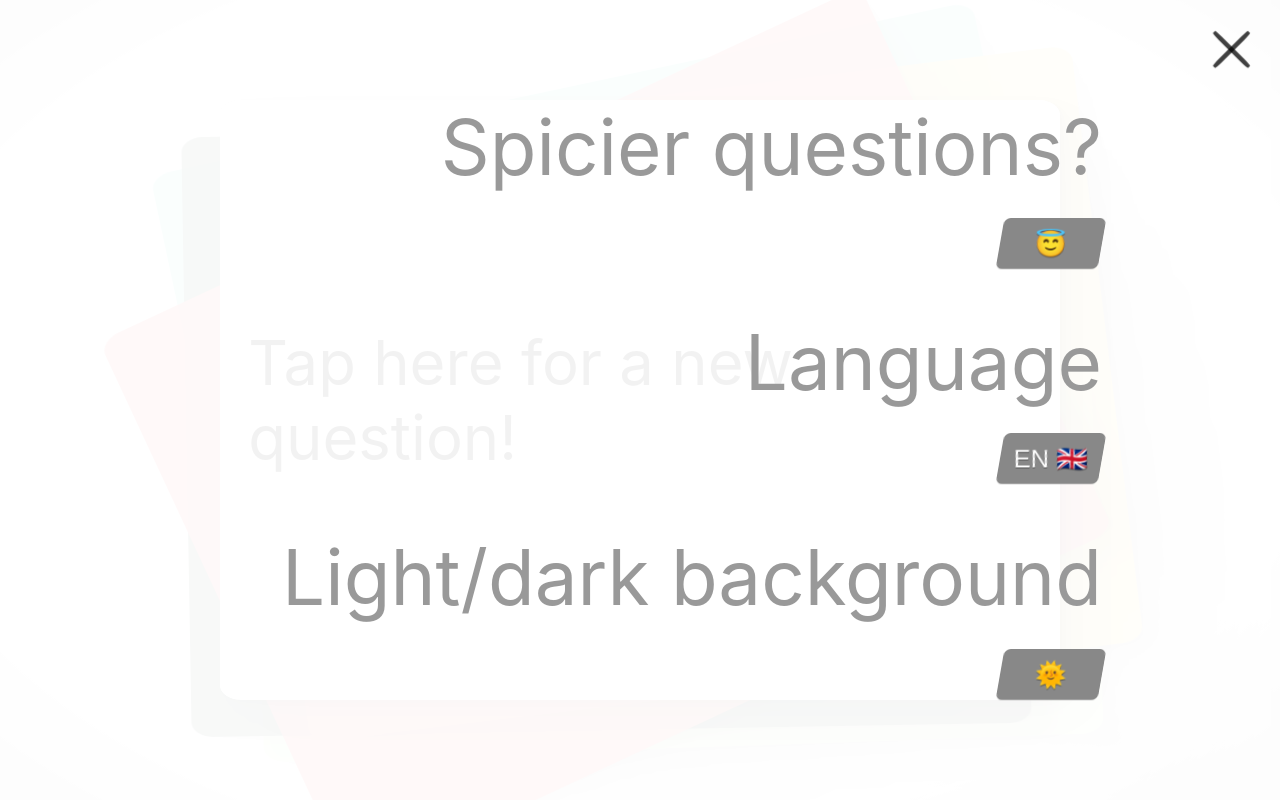
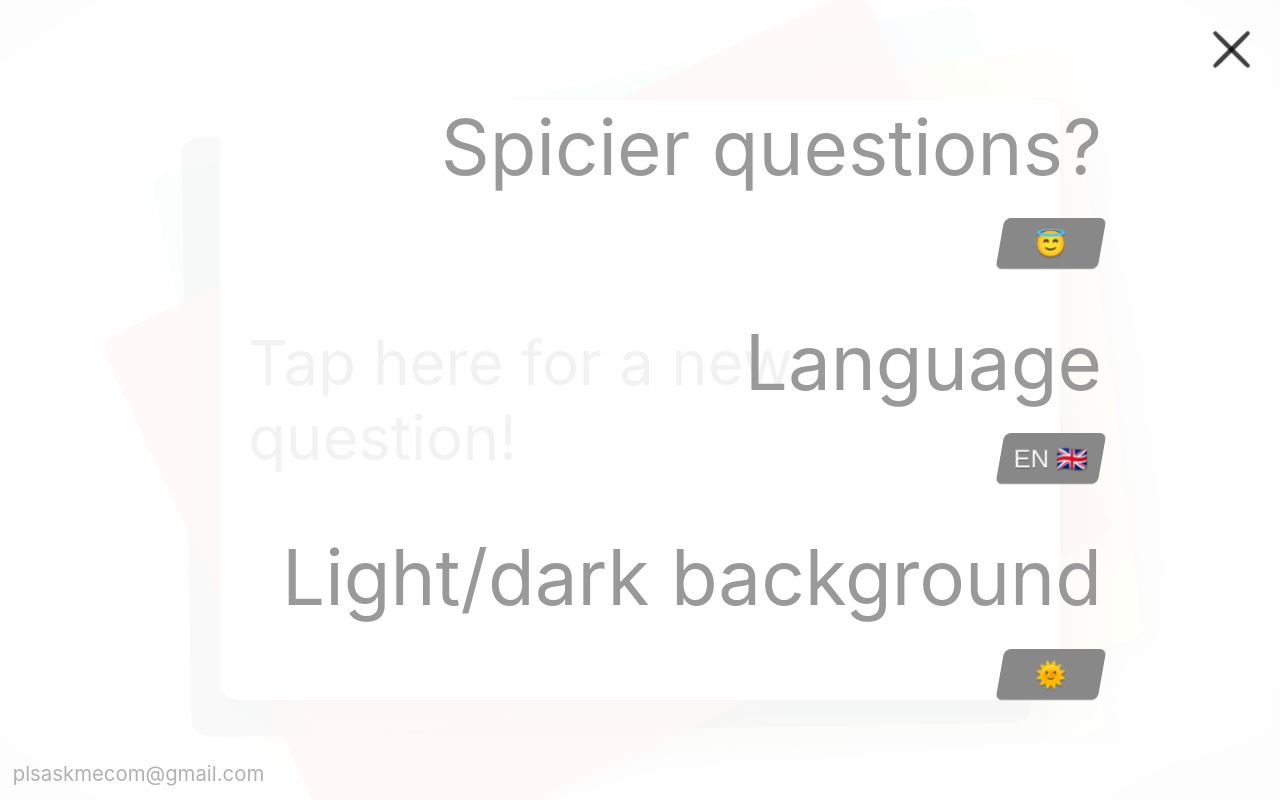
Before and after one commit to ukusormus/plsaskme, a website: page public/index.html in a window 1280 px wide. Both pictures are taken after a click on the element 1232 px from the left and 48 px from the top of the page. Drawn offline with Linux system fonts and the light colour scheme; no server answers.

Commit message:
Add contact

```diff
--- a/public/darkmode.css
+++ b/public/darkmode.css
@@ -38,3 +38,7 @@ body.dark #menu .tgl-skewed:checked+.tgl-btn {
     background: #59d16b;
     filter: grayscale(30%);
 }
+
+body.dark #contact a {
+    color: white;
+}
--- a/public/index.html
+++ b/public/index.html
@@ -94,6 +94,7 @@
                     <label class="tgl-btn" data-tgl-off="🌞" data-tgl-on="🌙" for="darkmode"></label>
                 </li>
             </ul>
+            <div id="contact"><a href="mailto:plsaskmecom@gmail.com">plsaskmecom@gmail.com</a></div>
         </div>
     </nav>
 
--- a/public/menu.css
+++ b/public/menu.css
@@ -136,6 +136,20 @@
         transform: translate(0, -10px) rotate(45deg);
 }
 
+#contact {
+    display: block;
+    right: 0.5em;
+    /* left: 0em; */
+    bottom: 0.5em;
+    position: absolute;
+}
+
+#contact a {
+    opacity: 0.3;
+    font-size: 0.8em;
+    color: black;
+    text-decoration: none;
+}
 
 /* -- Some responsive stuff -- */
 /* On bigger screens - make menu button bigger */
@@ -178,4 +192,9 @@
         margin-top: 1em;
         margin-left: auto;
     }
+    #contact {
+        right: 0em;
+        left: 0.5em;
+        bottom: 0.5em;
+    }
 }
--- a/public/questions.js
+++ b/public/questions.js
@@ -203,6 +203,7 @@
             newCardQuestionText = document.querySelector(".q-container:not(.draggable) > p");
             currentCardQuestionText = document.querySelector(".q-container.draggable > p");
 
+            // e.detail is true if called from user_lang: language has changed
             if (e.detail) {
                 getNewRandQuestion().then((result) => {
                     savedResult = result;
```
